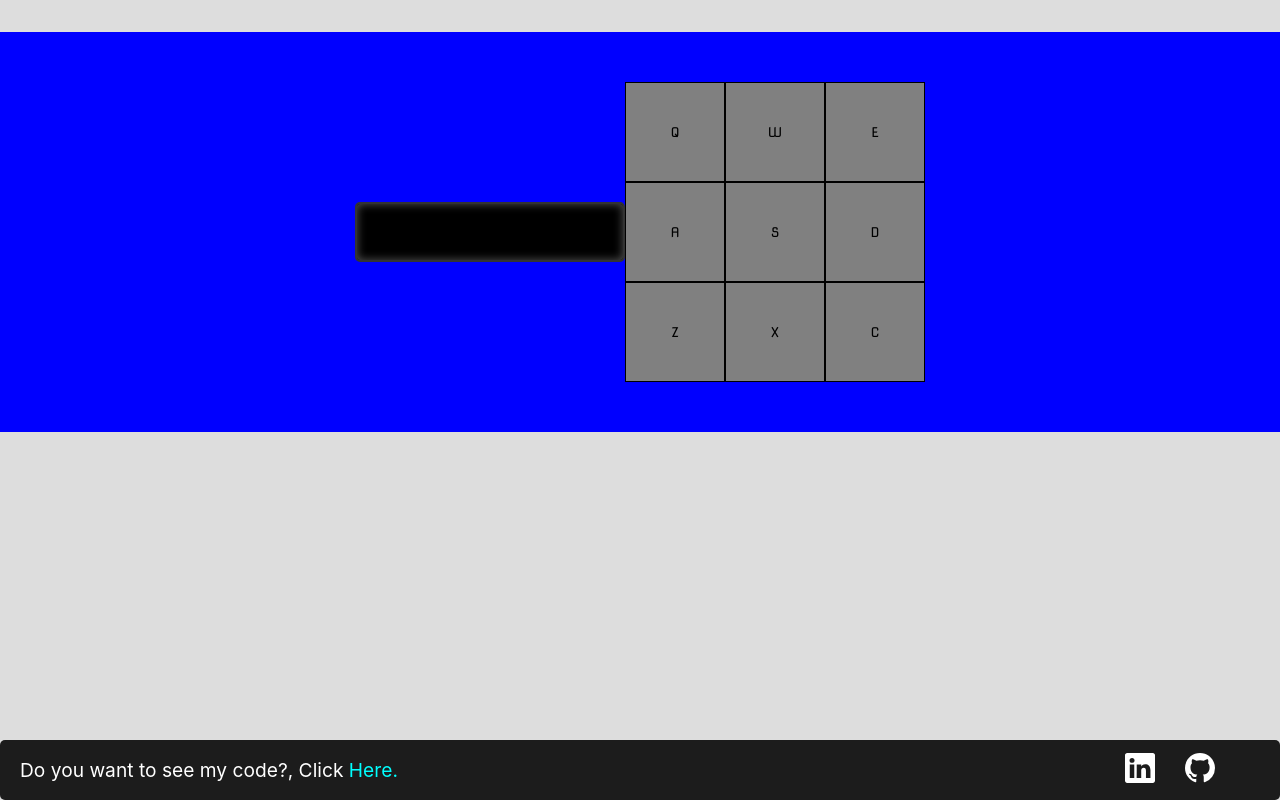
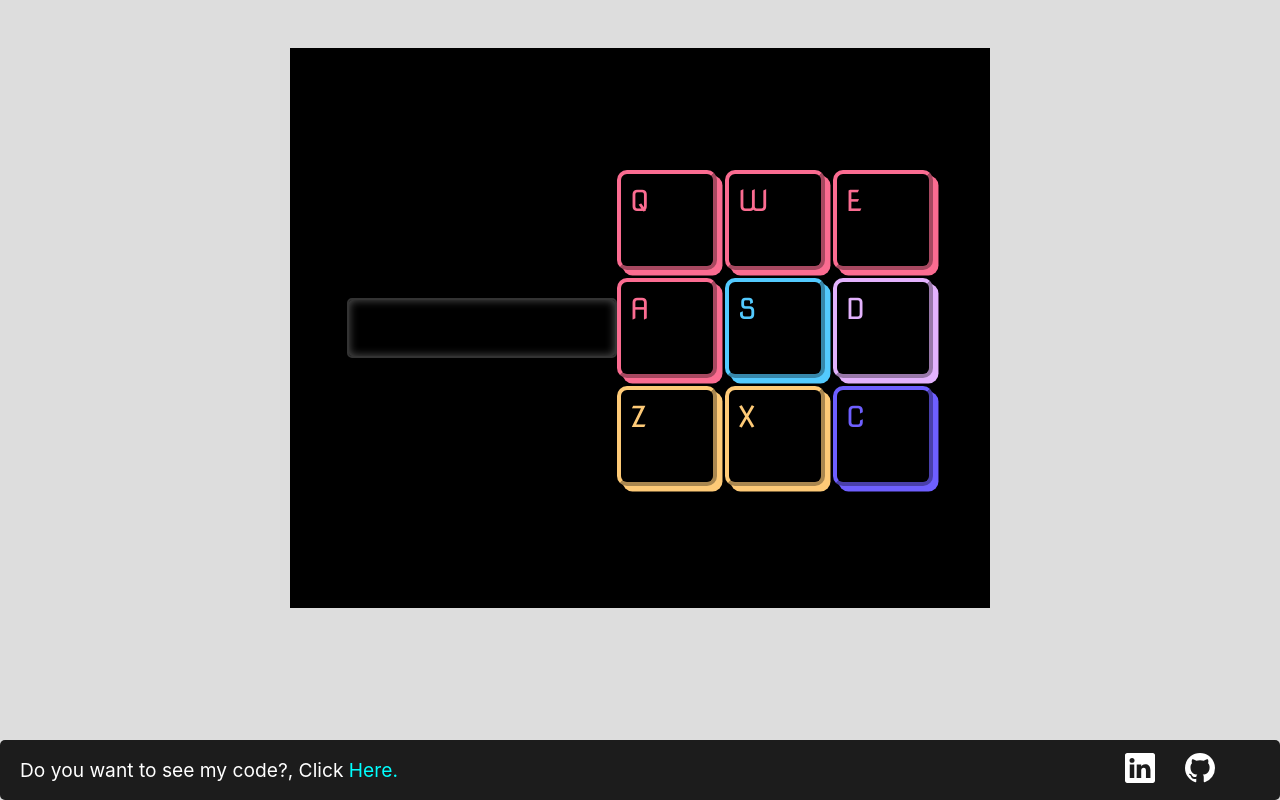
Before and after one commit to JairMontenegro/Drum-Machine, a React (Create React App) app: page / in a window 1280 px wide. Built offline with nearby package versions, Linux system fonts and the light colour scheme.

Commit message:
pad styles

```diff
--- a/src/App.js
+++ b/src/App.js
@@ -3,7 +3,6 @@ import "./App.scss";
 import DrumPad from "./components/DrumPad";
 import dataDrumPad from "./data/DrumPad";
 import Footer from "./components/footer.jsx";
-import { findRenderedComponentWithType } from "react-dom/test-utils";
 
 function App() {
   const [drumKey, setDrumKey] = useState("");
@@ -48,7 +47,7 @@ function App() {
           })}
         </div>
       </div>
-      <Footer></Footer>
+      <Footer />
     </div>
   );
 }
--- a/src/App.scss
+++ b/src/App.scss
@@ -3,10 +3,10 @@
 
 #drum-machine{
     display: flex;
-    min-width: 400px;
-    height: 400px;
-    background-color: blue;
-    margin: 2rem auto 0;
+    width: 700px;
+    height: 560px;
+    background-color: black; // provisorio
+    margin: 3rem auto 0;
     padding: 1rem;
     justify-content: center;
     align-items: center;
--- a/src/index.scss
+++ b/src/index.scss
@@ -1,6 +1,4 @@
-@import url('https://fonts.googleapis.com/css2?family=Nova+Square&display=swap');
 
-$font-family-display-pad: 'Nova Square', sans-serif;
 
 *{
 
--- a/src/styles/DrumPad.scss
+++ b/src/styles/DrumPad.scss
@@ -1,17 +1,78 @@
 @use '../styles/variables';
+
 
 .container{
     display: grid;
     grid-template-columns: 1fr 1fr 1fr;
+    gap: .5em;
+        #heater-1,#heater-2,#heater-3,#heater-4{
+            color: variables.$color-heaters;
+            background-color: black;
+            border: 4px  outset  variables.$color-heaters ;
+            box-shadow: .19em .19em  variables.$color-heaters;
+            &:active{
+                color: #000;
+                background:linear-gradient(214deg, rgba(244,158,158,1) 0%, rgba(251,108,145,1) 100%);
+                box-shadow: .19em .19em  #000;
+            }
+        }
+        #clap{
+            color: variables.$color-clap;
+            background-color: black;
+            border: 4px  outset  variables.$color-clap;
+            box-shadow: .19em .19em  variables.$color-clap;
+            &:active{
+                color: #000;
+                background:linear-gradient(214deg, rgba(154,252,255,1) 0%, rgba(83,202,254,1) 100%);
+                box-shadow: .19em .19em  #000;
+            }
+
+        }
+        #open-hh{
+            color: variables.$color-open;
+            background-color: black;
+            border: 4px  outset  variables.$color-open;
+            box-shadow: .19em .19em  variables.$color-open;
+            &:active{
+                color: #000;
+                background: linear-gradient(214deg, rgba(244,233,250,1) 0%, rgba(227,178,253,1) 100%);
+                box-shadow: .19em .19em  #000;
+            }
+        }
+        #kicknhat, #kick{
+            color: variables.$color-kicks;
+            background-color: black;
+            border: 4px  outset  variables.$color-kicks;
+            box-shadow: .19em .19em  variables.$color-kicks;
+            &:active{
+                color: #000;
+                background: linear-gradient(214deg, rgba(255,230,189,1) 0%, rgba(254,202,119,1) 100%);
+                box-shadow: .19em .19em  #000;
+            }
+        }
+        #closed-hh{
+            color: variables.$color-closed;
+            background-color: black;
+            border: 4px  outset  variables.$color-closed;
+            box-shadow: .19em .19em  variables.$color-closed;
+            &:active{
+                color: #000;
+                background: linear-gradient(214deg, rgba(174,166,255,1) 0%, rgba(110,95,255,1) 100%);
+                box-shadow: .19em .19em  #000;
+            }
+
+        }
+
 }
 
 .drum-pad{
     font-family: variables.$fontPad;
-    background-color: gray ;
-    border: 1px solid black;
+    border-radius: 10%;
+    padding: .3em;
+    font-size: 1.8em;
     width: 100px;
     height: 100px;
     display: flex;
-    justify-content: center;
-    align-items: center;
+    justify-content: start;
+    align-items: start;
 }
--- a/src/styles/_variables.scss
+++ b/src/styles/_variables.scss
@@ -1,3 +1,8 @@
 @import url('https://fonts.googleapis.com/css2?family=Nova+Square&display=swap');
 
 $fontPad: 'Nova Square', sans-serif;
+$color-heaters: rgba(251,108,145,255);
+$color-clap: rgba(83,202,254,255);
+$color-open: rgba(227,178,253,255);
+$color-kicks:rgba(254,202,119,255);
+$color-closed: rgba(110,95,255,255);
```
